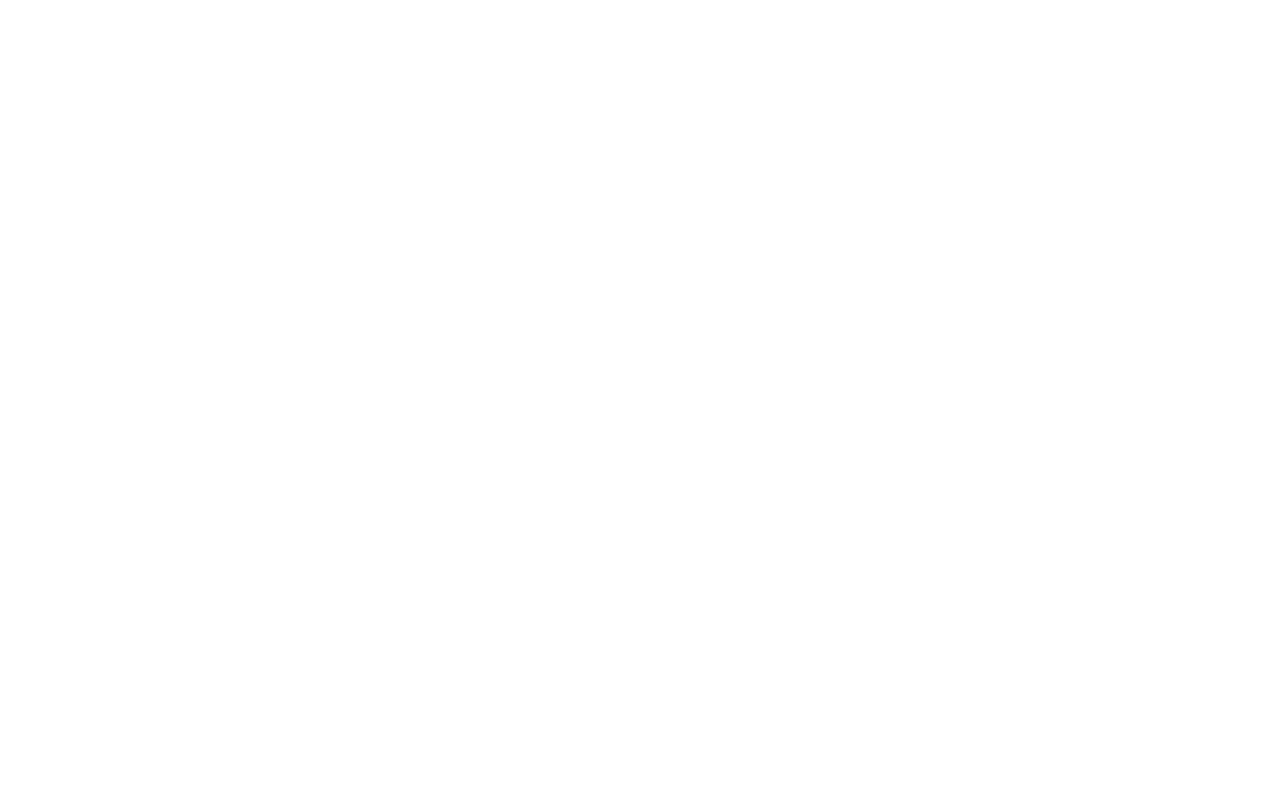
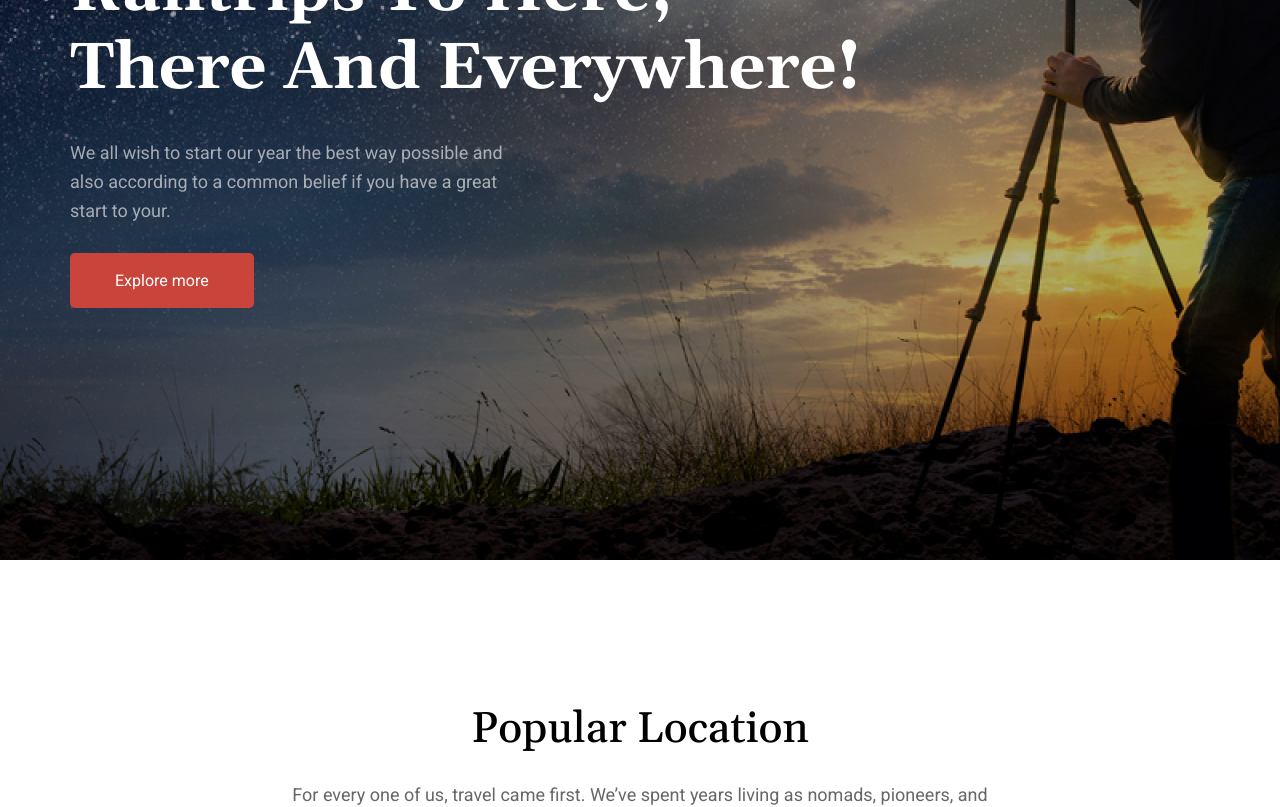
Before and after one commit to gg22hh/traveland, a React (Create React App) app: page / in a window 1280 px wide. Shown: the part 340-1147 px from the top of the page. Before the commit the page ends 800 px from the top, so only its background shows below. Built offline with nearby package versions, Linux system fonts and the light colour scheme; a web font is replaced by a local one.

Commit message:
deletted commits

```diff
--- a/src/App.js
+++ b/src/App.js
@@ -9,10 +9,10 @@
   return (
     <div>
 	  <Head />
-	  {/* <Info />
+	  <Info />
 	  <Offers />
 	  <Blog />
-	  <Footer /> */}
+	  <Footer />
     </div>
   );
 }
--- a/src/components/Head/Head.js
+++ b/src/components/Head/Head.js
@@ -8,7 +8,7 @@
         <div className="head">
             <div className="container">
 				<Header />
-				{/* <Banner /> */}
+				<Banner />
             </div>
         </div>
     );
```
